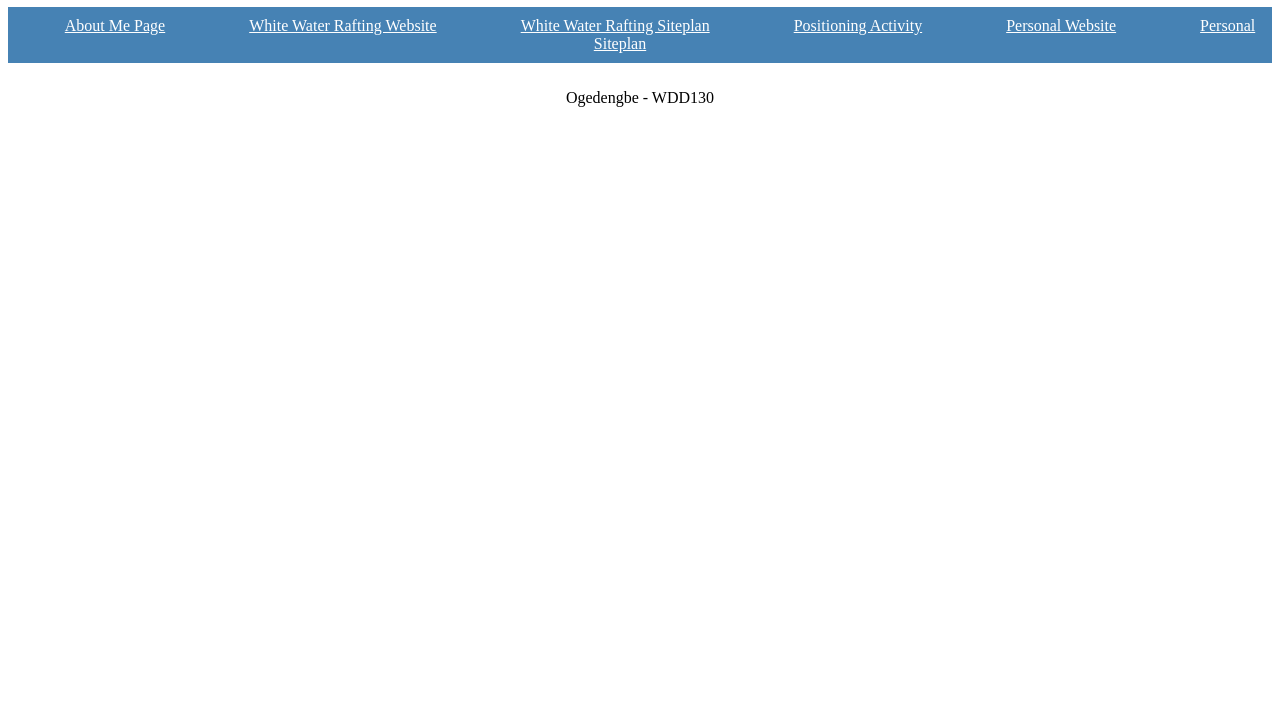
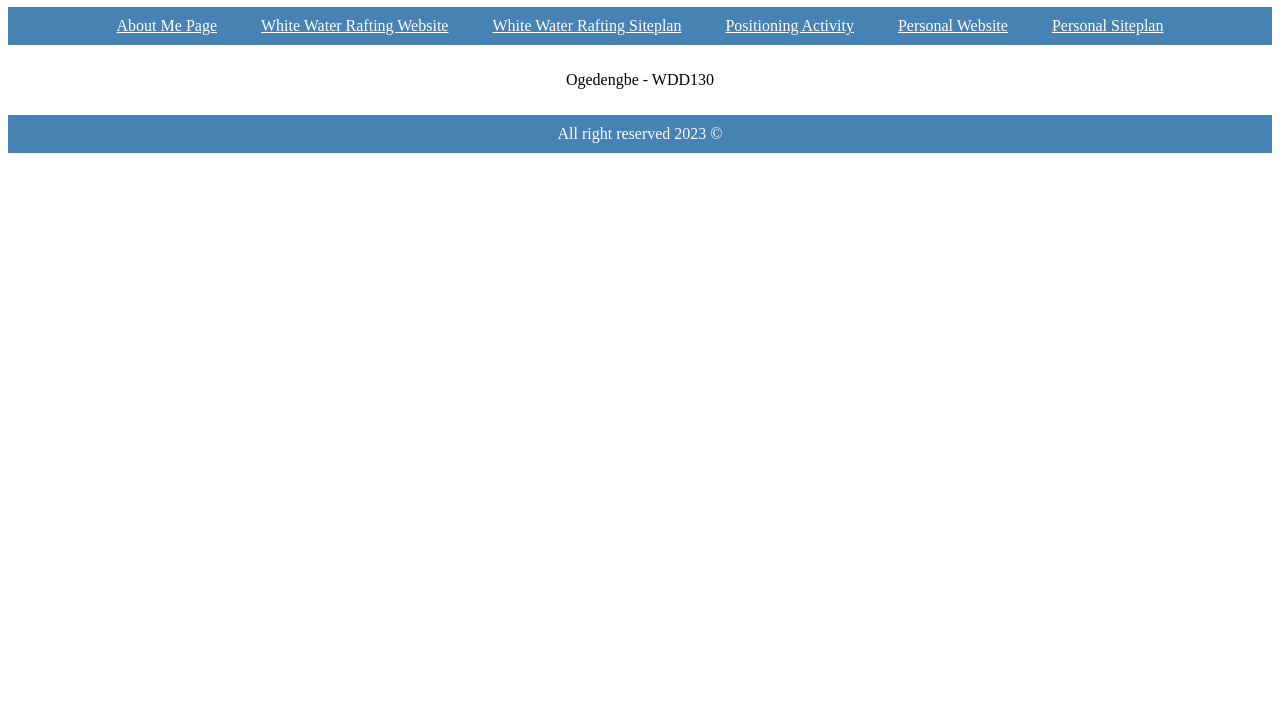
Before and after one commit to ogedz/wdd130, a plain HTML site: page index.html in a window 1280 px wide. Shown: the part 73-800 px from the top of the page. Drawn offline with Linux system fonts and the light colour scheme; files that its build step writes are made by us from their sources.

Commit message:
added the homepage for wdd130

```diff
--- a/index.html
+++ b/index.html
@@ -6,6 +6,33 @@
     <title>WDD130 Home Page</title>
     <link rel="stylesheet" href="styles/styles.css">
 </head>
+<style>
+  body {
+    text-align: center;
+  }
+  nav {
+    background-color: steelblue;
+    padding: 10px;
+  }
+  a {
+    color: white;
+    margin: 20px;
+  }
+  h1 {
+    color: steelblue;
+  }
+  img {
+    width: 300px;
+    border: 4px solid steelblue;
+  }
+  p {
+    padding: 10px;
+  }
+  footer {
+    background-color: steelblue;
+    color: white;
+  }
+</style>
 <body>
     <h1>Welcome to WDD130 Web Projects</h1>
 <nav>
@@ -13,9 +40,12 @@
   <a href="wwr/index.html">White Water Rafting Website</a>
   <a href="wwr/site-plan-rafting.html">White Water Rafting Siteplan</a>
   <a href="positioning.html">Positioning Activity</a>
-  <a href="#">Personal Website</a>
-  <a href="#">Personal Siteplan</a>
+  <a href="personal-website.html">Personal Website</a>
+  <a href="personal-siteplan.html">Personal Siteplan</a>
 </nav>
 <p>Ogedengbe - WDD130</p>
+<footer>
+  <p>All right reserved 2023 &copy</p>
+</footer>
 </body>
 </html>
```
